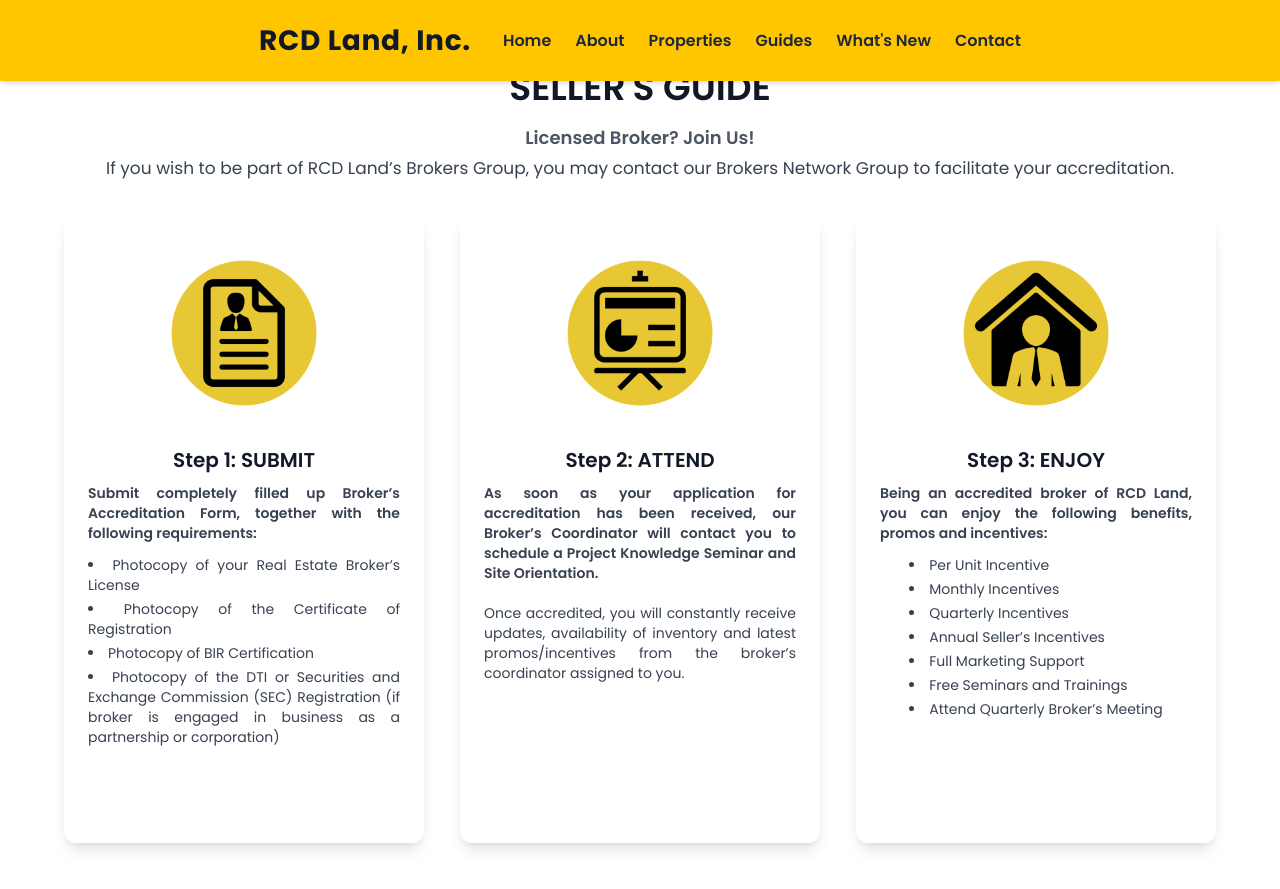
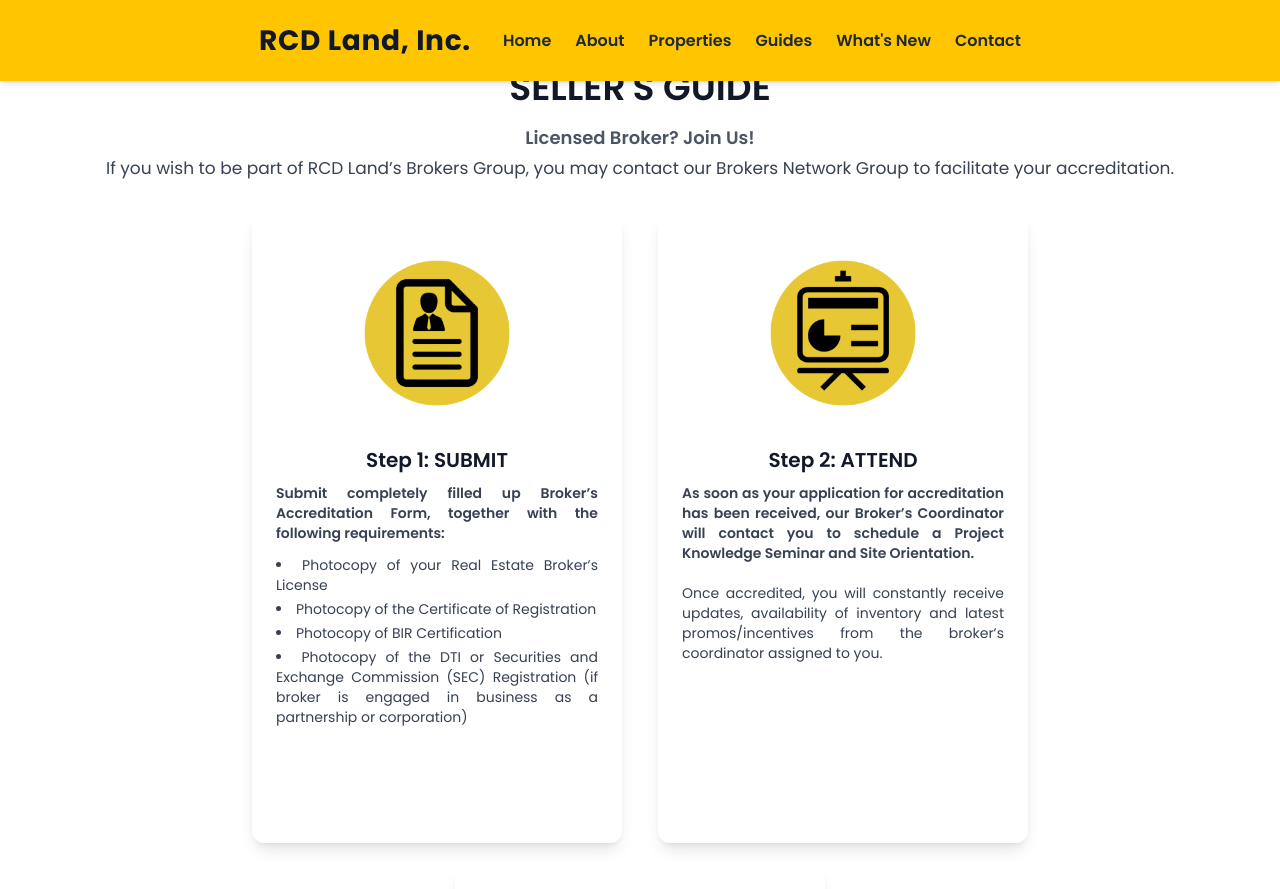
Before and after one commit to renrengabas/rcdland.com, a Jekyll site: the page built from guides/index.html, in a window 1280 px wide and 900 px high, scrolled down 2550 px. Shown: the top 889 px of the window. Built offline with Jekyll 4.4.1, drawn with Linux system fonts in a browser that asks for light colours; nearby versions of some CDN libraries.

Commit message:
Adding responsive in mobile and other devices

```diff
--- a/guides/index.html
+++ b/guides/index.html
@@ -180,8 +180,8 @@
 </div>
 
 <!-- Buyer's Application Modal -->
-<div id="buyerModal" class="hidden fixed inset-0 bg-black bg-opacity-40 z-50 flex items-center justify-center">
-  <div class="bg-white rounded-lg shadow p-8 max-w-lg w-full relative">
+<div id="buyerModal" class="hidden fixed inset-0 bg-black bg-opacity-40 z-50 flex items-center justify-center px-2">
+  <div class="bg-white rounded-lg shadow p-4 sm:p-8 w-full max-w-lg relative">
     <!-- X Button -->
     <button
       class="absolute top-2 right-2 text-gray-500 hover:text-gray-800 text-2xl font-bold"
@@ -191,7 +191,7 @@
     >
       &times;
     </button>
-    <h2 class="text-2xl font-bold mb-4">Buyer's Application</h2>
+    <h2 class="text-xl sm:text-2xl font-bold mb-4">Buyer's Application</h2>
     <!-- Example Form -->
     <form>
       <div class="mb-4">
@@ -236,7 +236,7 @@
           rows="3"
           placeholder="Type your message here"></textarea>
       </div>
-      <button type="submit" class="bg-yellow-500 text-white px-4 py-2 rounded hover:bg-yellow-600">Submit</button>
+      <button type="submit" class="bg-yellow-500 text-white px-4 py-2 rounded hover:bg-yellow-600 w-full">Submit</button>
     </form>
   </div>
 </div>
@@ -252,10 +252,10 @@
   </div>
 </div>
 
-<div class="flex flex-col md:flex-row justify-center items-stretch gap-y-6 md:gap-x-9 max-w-6xl mx-auto mb-12">
+<div class="flex flex-col md:flex-row flex-wrap justify-center items-stretch gap-y-6 md:gap-x-9 max-w-6xl mx-auto mb-12">
   <!-- Step 1 -->
-  <div class="bg-white rounded-xl shadow-lg p-6 flex flex-col items-center md:w-[370px] h-[630px]">
-    <img class="w-48 h-auto mb-4"
+  <div class="bg-white rounded-xl shadow-lg p-6 flex flex-col items-center w-full md:w-[370px] h-auto min-h-[630px]">
+    <img class="w-40 sm:w-48 h-auto mb-4"
          src="/assets/img/guides/seller-1.png"
          alt="Broker Accreditation Form">
     <p class="text-[20px] font-semibold mb-2 text-gray-900 text-center">
@@ -278,8 +278,8 @@
   </div>
 
   <!-- Step 2 -->
-  <div class="bg-white rounded-xl shadow-lg p-6 flex flex-col items-center md:w-[370px] h-[630px]">
-    <img class="w-48 h-auto mb-4"
+  <div class="bg-white rounded-xl shadow-lg p-6 flex flex-col items-center w-full md:w-[370px] h-auto min-h-[630px]">
+    <img class="w-40 sm:w-48 h-auto mb-4"
          src="/assets/img/guides/seller-2.png"
          alt="Knowledge Seminar">
     <p class="text-[20px] font-semibold mb-2 text-gray-900 text-center">
@@ -296,8 +296,8 @@
   </div>
 
   <!-- Step 3 -->
-  <div class="bg-white rounded-xl shadow-lg p-6 flex flex-col items-center md:w-[370px] h-[630px]">
-    <img class="w-48 h-auto mb-4"
+  <div class="bg-white rounded-xl shadow-lg p-6 flex flex-col items-center w-full md:w-[370px] h-auto min-h-[630px]">
+    <img class="w-40 sm:w-48 h-auto mb-4"
          src="/assets/img/guides/seller-3.png"
          alt="Enjoy Broker Benefits">
     <p class="text-[20px] font-semibold mb-2 text-gray-900 text-center">
@@ -324,7 +324,7 @@
   <div class="text-center">
     <button
       type="button"
-      class="application-form inline-flex items-center gap-2 bg-yellow-500 hover:bg-yellow-600 text-white text-[17px] font-semibold py-4 px-12 rounded-lg shadow transition-all duration-200"
+      class="application-form inline-flex items-center gap-2 bg-yellow-500 hover:bg-yellow-600 text-white text-[17px] font-semibold py-4 px-8 sm:px-12 rounded-lg shadow transition-all duration-200 w-full sm:w-auto"
       onclick="document.getElementById('sellerModal').classList.remove('hidden')"
     >
       <i class="fa fa-file-text" aria-hidden="true"></i>
@@ -334,8 +334,8 @@
 </div>
 
 <!-- Seller's Application Modal -->
-<div id="sellerModal" class="hidden fixed inset-0 bg-black bg-opacity-40 z-50 flex items-center justify-center">
-  <div class="bg-white rounded-lg shadow p-8 max-w-lg w-full relative">
+<div id="sellerModal" class="hidden fixed inset-0 bg-black bg-opacity-40 z-50 flex items-center justify-center px-2">
+  <div class="bg-white rounded-lg shadow p-4 sm:p-8 w-full max-w-lg relative">
     <!-- X Button -->
     <button
       class="absolute top-2 right-2 text-gray-500 hover:text-gray-800 text-2xl font-bold"
@@ -345,10 +345,9 @@
     >
       &times;
     </button>
-    <h2 class="text-2xl font-bold mb-4">Seller's Application</h2>
+    <h2 class="text-xl sm:text-2xl font-bold mb-4">Seller's Application</h2>
     <!-- Example Form -->
     <form>
-       <form>
       <div class="mb-4">
         <label class="block text-sm font-medium mb-1">First Name:</label>
         <input type="text"
@@ -391,7 +390,7 @@
           rows="3"
           placeholder="Type your message here"></textarea>
       </div>
-      <button type="submit" class="bg-yellow-500 text-white px-4 py-2 rounded hover:bg-yellow-600">Submit</button>
+      <button type="submit" class="bg-yellow-500 text-white px-4 py-2 rounded hover:bg-yellow-600 w-full">Submit</button>
     </form>
   </div>
 </div>
```
Also changed, not shown: other parts of guides/index.html (+4 -4 lines).
